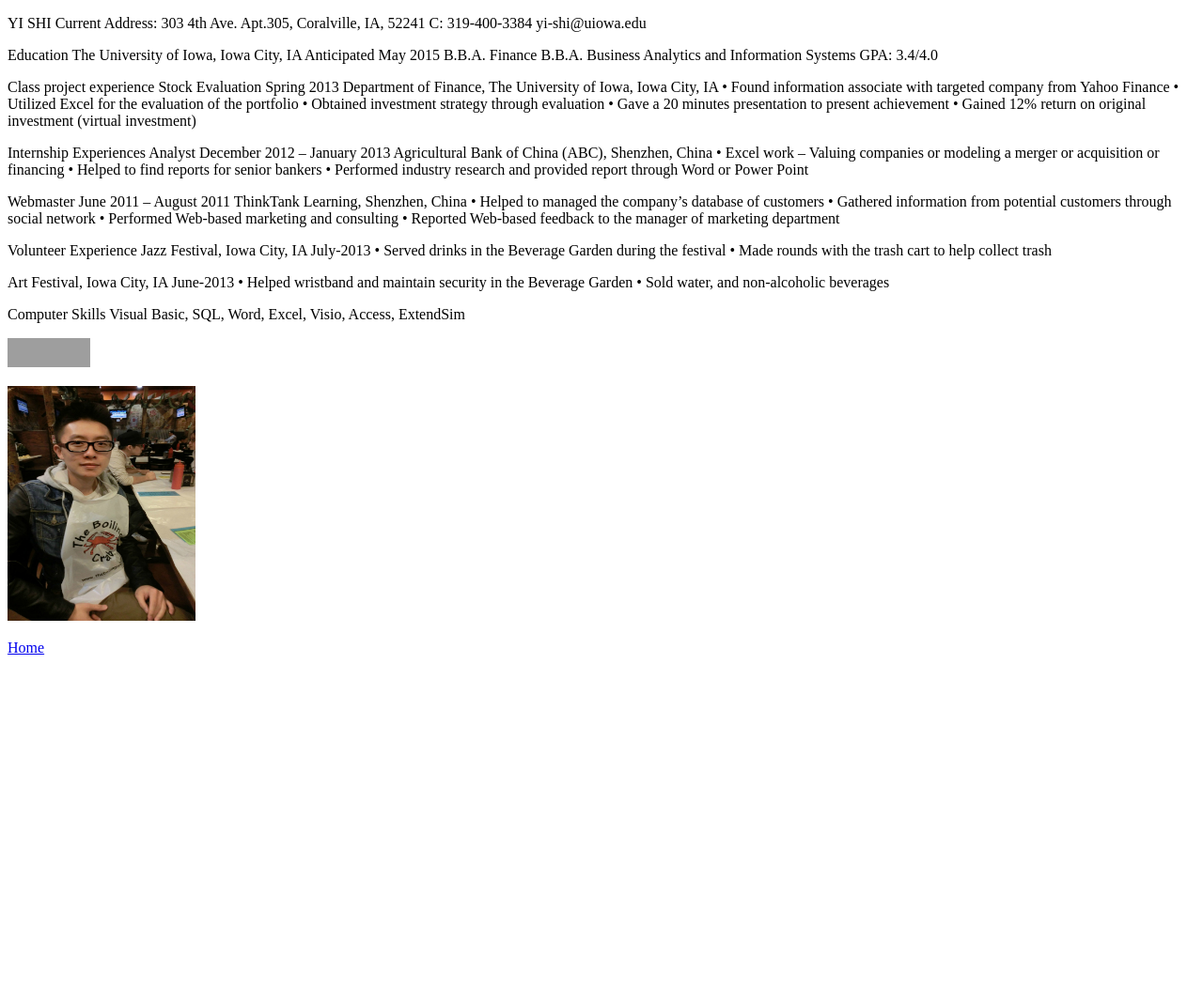
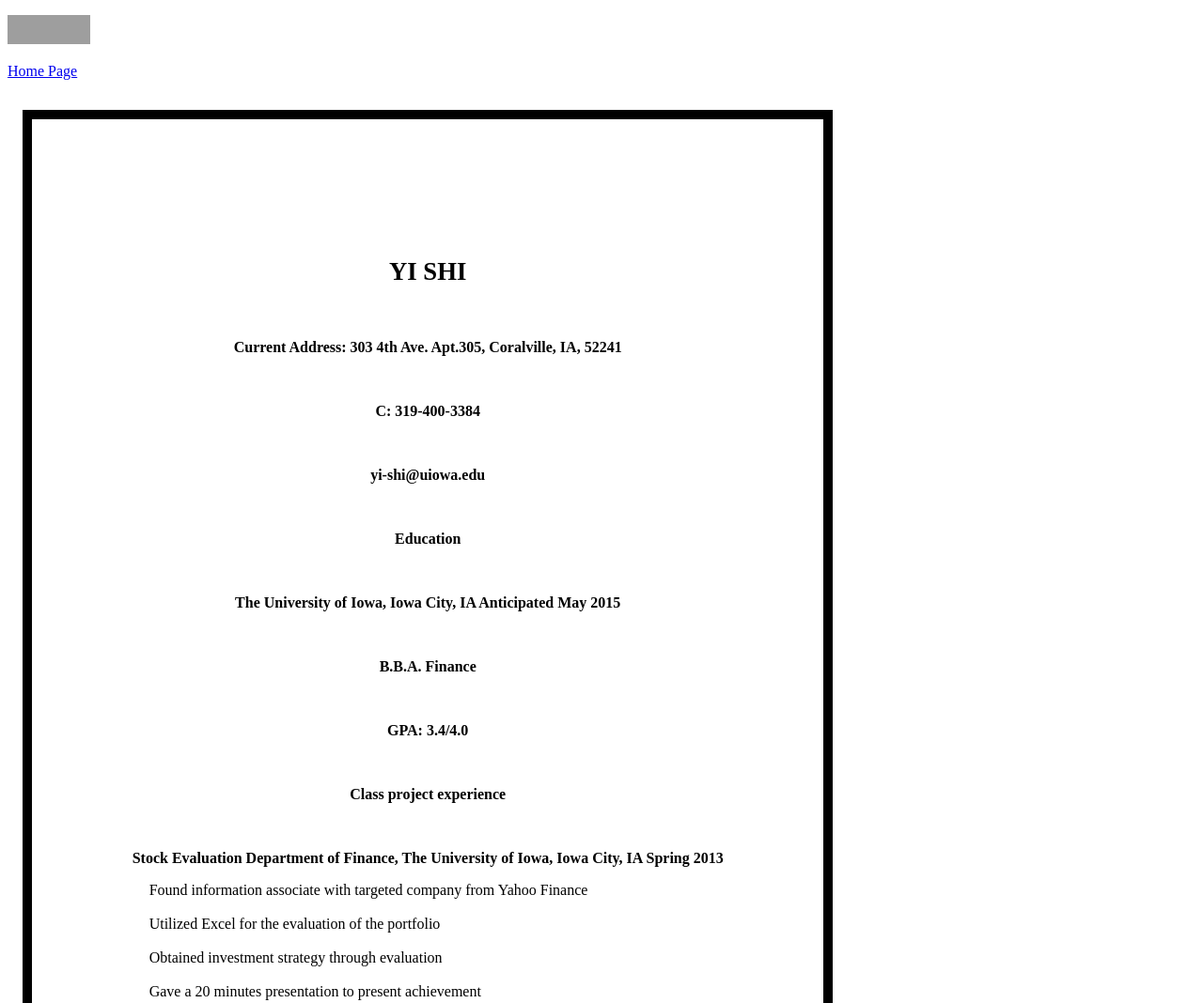
Before and after one commit to stonewingiowa/HW2, a plain HTML site: page resume.html in a window 1280 px wide. Shown: the top 1068 px of the page at 94% size. Before the commit the page ends 800 px from the top, so only its background shows below. Drawn offline with Linux system fonts and the light colour scheme; grey boxes are pictures that could not be loaded.

Commit message:
final work

```diff
--- /dev/null
+++ b/print.css
@@ -0,0 +1,5 @@
+body { background: white; font-size: 10pt; font-family:Arial; }
+h1 {text-align:center; font-weight:bold;font-style:italic;font-size:32pt;}
+h2 {text-align:center; font-size:20pt;}
+h3 {text-align:center; font-size:14pt;}
+.styleB{border:10pt solid black; width:auto; padding:80pt; margin-top:10pt; margin-bottom:10pt; margin-right:10pt; margin-left:10pt;}
--- a/resume.html
+++ b/resume.html
@@ -3,79 +3,72 @@
 
 <html xmlns="http://www.w3.org/1999/xhtml" xml:lang="en">
 
-<head> <title>   </title> </head>
+<head> <title> Yi's Resume  </title><link rel="stylesheet" type="text/css" href="stylesheet.css"/> </head>
+<p>
+		<a href="http://validator.w3.org/check?uri=referer"><img src="http://www.w3.org/Icons/valid-xhtml11" alt="Valid XHTML 1.1" height="31" width="88" /></a>
+	</p>
 
 <body>
-<div>
-
-	<p>
-		YI SHI
-Current Address: 303 4th Ave. Apt.305, Coralville, IA, 52241
-C: 319-400-3384
-yi-shi@uiowa.edu
-    </p>
-
 <p>
-Education
-The University of Iowa, Iowa City, IA                                                                          Anticipated May 2015
-B.B.A. Finance
-B.B.A. Business Analytics and Information Systems
-GPA: 3.4/4.0
-</p>
-<p>
-Class project experience
-Stock Evaluation                                                                                                                           Spring 2013
-Department of Finance, The University of Iowa, Iowa City, IA
-•	Found information associate with targeted company from Yahoo Finance
-•	Utilized Excel for the evaluation of the portfolio
-•	Obtained investment strategy through evaluation
-•	Gave a 20 minutes presentation to present achievement
-•	Gained 12% return on original investment (virtual investment)
-</p>
-<p>
-Internship Experiences
-Analyst                                                                                                            December 2012 – January 2013
-Agricultural Bank of China (ABC), Shenzhen, China
-•	Excel work – Valuing companies or modeling a merger or acquisition or financing
-•	Helped to find reports for senior bankers
-•	Performed industry research and provided report through Word or Power Point
-</p>
-<p>
-Webmaster                                                                                                               June 2011 – August 2011
-ThinkTank Learning, Shenzhen, China
-•	Helped to managed the company’s database of customers
-•	Gathered information from potential customers through social network
-•	Performed Web-based marketing and consulting
-•	Reported Web-based feedback to the manager of marketing department
-</p>
-<p>
-Volunteer Experience
-Jazz Festival, Iowa City, IA                                                                                                               July-2013
-•	Served drinks in the Beverage Garden during the festival
-•	Made rounds with the trash cart to help collect trash
-</p>
-<p>
-Art Festival, Iowa City, IA                                                                                                                June-2013
-•	Helped wristband and maintain security in the Beverage Garden
-•	Sold water, and non-alcoholic beverages
-<p>
-Computer Skills
-Visual Basic, SQL, Word, Excel, Visio, Access, ExtendSim
+<a href="https://instruct.biz.uiowa.edu/courses/MSCI3300/yshi7/html/HW2/Index.html?sortby="> Home Page </a>
 </p>
 
 
-
-	<p>
-		<a href="http://validator.w3.org/check?uri=referer"><img src="http://www.w3.org/Icons/valid-xhtml11" alt="Valid XHTML 1.1" height="31" width="88" /></a>
-	</p>
-	<p>
-<img src ="yi2.jpg" width ="200" height ="250" alt="Yi Shi, University of Iowa" title ="Yi Shi, University of Iowa" />
-</p>
+<div class="resume">
 
 
-<p>
-<a href="https://instruct.biz.uiowa.edu/courses/MSCI3300/yshi7/html/HW2/Index.html?sortby="> Home </a>
-</p>
+		<br/><h2>YI SHI</h2>
+<br/><h3>Current Address: 303 4th Ave. Apt.305, Coralville, IA, 52241</h3>
+<br/><h3>C: 319-400-3384</h3>
+<br/><h3>yi-shi@uiowa.edu</h3>
+
+
+
+<br/><h3>Education</h3>
+<br/><h3>The University of Iowa, Iowa City, IA                                                                          Anticipated May 2015</h3>
+<br/><h3>B.B.A. Finance</h3>
+<br/><h3>GPA: 3.4/4.0</h3>
+
+
+<br/><h3>Class project experience</h3>
+<br/><h3>Stock Evaluation     Department of Finance, The University of Iowa, Iowa City, IA                                                  Spring 2013</h3>
+ <ul>
+	<li>Found information associate with targeted company from Yahoo Finance</li>
+	<li>Utilized Excel for the evaluation of the portfolio</li>
+	<li>Obtained investment strategy through evaluation</li>
+	<li>Gave a 20 minutes presentation to present achievement</li>
+	<li>Gained 12% return on original investment (virtual investment)</li>
+</ul>
+
+<br/><h3>Internship Experiences</h3>
+<br/><h3>Analyst                                                                                                            December 2012  January 2013</h3>
+Agricultural Bank of China (ABC), Shenzhen, China
+<ul>
+	<li>Excel work, Valuing companies or modeling a merger or acquisition or financing</li>
+	<li>Helped to find reports for senior bankers</li>
+	<li>Performed industry research and provided report through Word or Power Point</li>
+</ul>
+
+<br/><h3>Webmaster                                                                                                        June 2011  August 2011</h3>
+<br/><h3>ThinkTank Learning, Shenzhen, China</h3>
+	<li>Helped to managed the companys database of customers</li>
+	<li>Gathered information from potential customers through social network</li>
+	<li>Performed Web-based marketing and consulting</li>
+	<li>Reported Web-based feedback to the manager of marketing department</li>
+
+<br/><h3>Volunteer Experience</h3>
+<br/><h3>Jazz Festival, Iowa City, IA                                                                                                               July 2013</h3>
+	<li>Served drinks in the Beverage Garden during the festival</li>
+	<li>Made rounds with the trash cart to help collect trash </li>
+
+<br/><h3>Art Festival, Iowa City, IA                                                                                                                June 2013</h3>
+	<li>Helped wristband and maintain security in the Beverage Garden </li>
+	<li>Sold water, and non-alcoholic beverages</li>
+
+<br/><h3>Computer Skills:</h3>
+<br/><h3>Visual Basic, SQL, Word, Excel, Visio, Access, ExtendSim</h3>
+
+
 </div>
 </body>
 </html>
--- a/stylesheet.css
+++ b/stylesheet.css
@@ -1,6 +1,8 @@
 body {background:white; font-family:"Elephant";}
 h1 {text-align:center; font-weight:bold;font-style:italic;font-size:32pt;}
 h2 {text-align:center; font-size:20pt;}
+h3 {text-align:center; font-size:12pt;}
 ul { margin:0px; padding:0; list-style:none; }
 li { margin-left:18px; margin-bottom:18px; padding:0;  }
 .styleA{border:14pt solid black; width:auto; padding:120pt; margin-top:14pt; margin-bottom:14pt; margin-right:14pt; margin-left:14pt;}
+.resume {width: auto;margin-top:12pt; margin-bottom:12pt; margin-right:12pt; margin-left:12pt;padding: 80pt;border: 8pt solid black; float: left ;color: black;}
```
Also changed, not shown: Index.html (+4 -1 lines).
